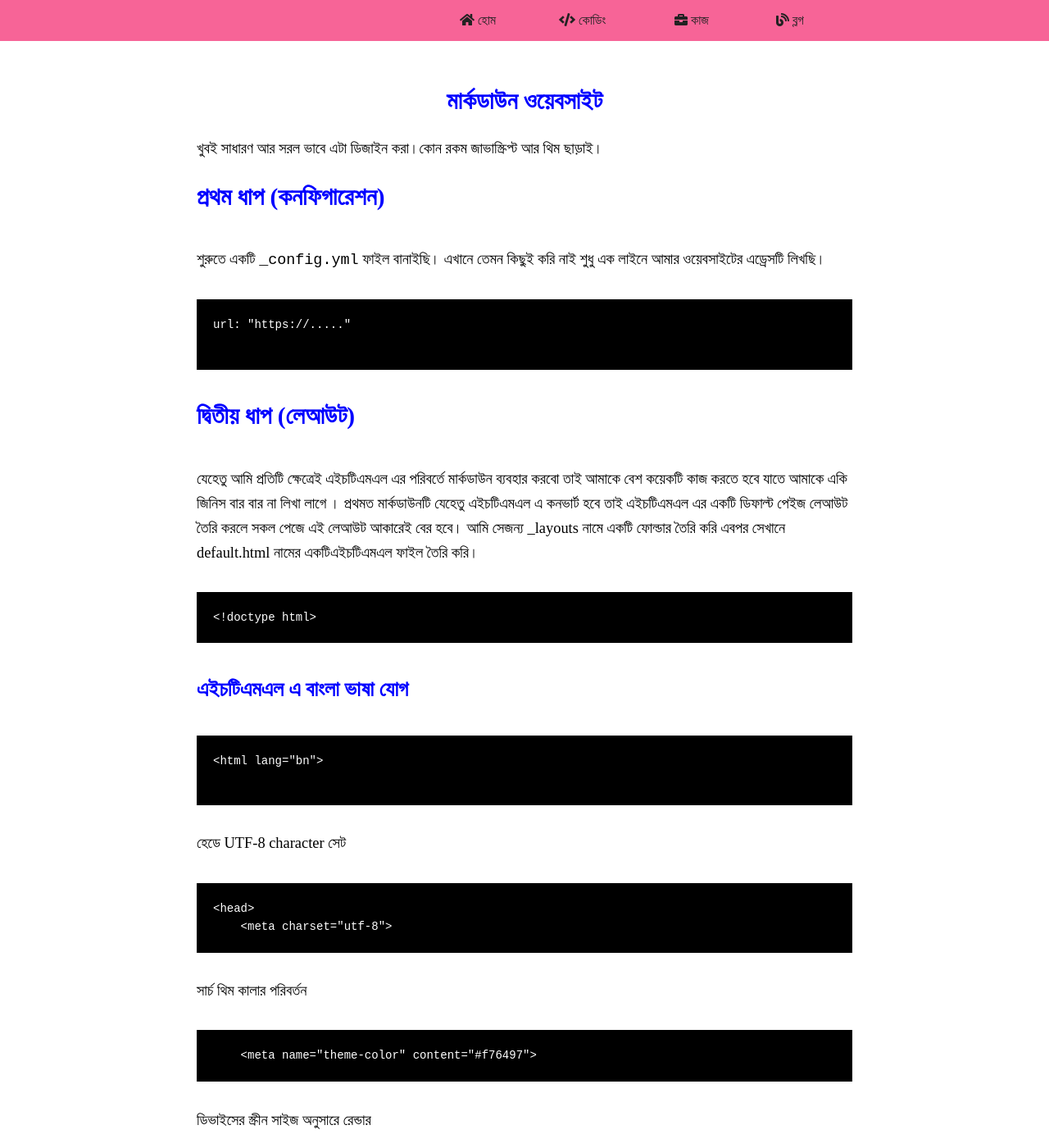
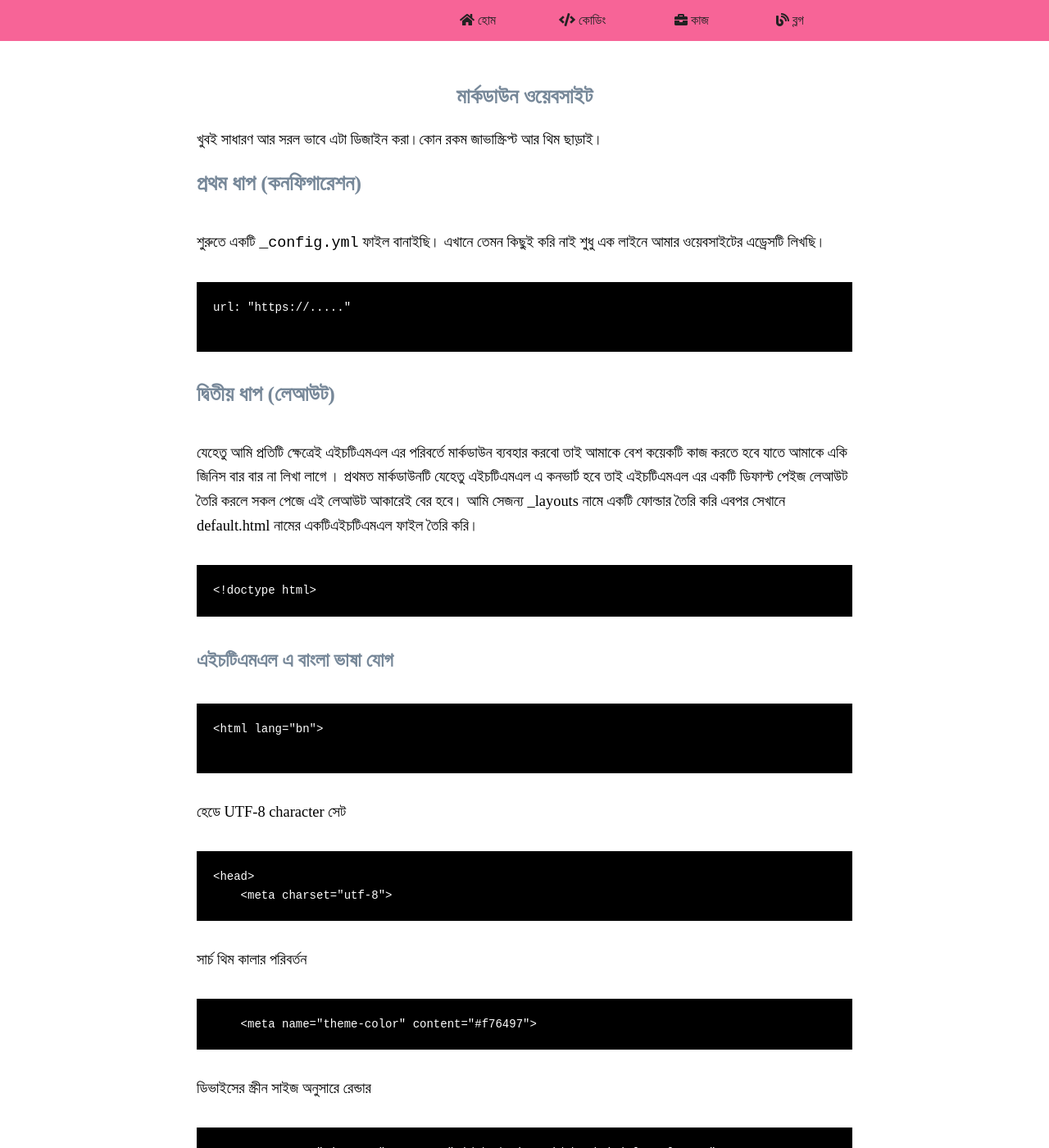
Before and after one commit to sohelkhanz/sohelkhanz.github.io, a Jekyll site: the page built from contents/markdown.md, in a window 1280 px wide and 1400 px high. Shown: the whole window at 82% size. Built offline with Jekyll 4.4.1, drawn with Linux system fonts in a browser that asks for light colours; comment, search, counter and statistics services are not loaded.

Commit message:
Update style.css

```diff
--- a/assets/css/style.css
+++ b/assets/css/style.css
@@ -95,19 +95,19 @@ h1, h2 {
 
 h1 {
 
-	font-size: 1.6em;
+	font-size: 1.4em;
 
-        color: blue;
+        color: #778899;
 
 }
 
 h2 {
 
-	font-size: 1.4em;
+	font-size: 1.3em;
 
 
 
-           color: blue;
+           color: #778899;
 
 }
 
```
